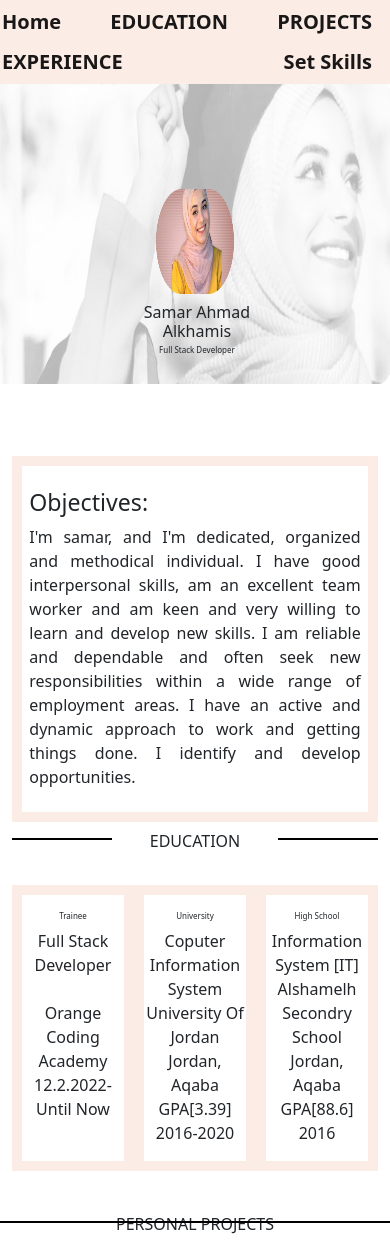
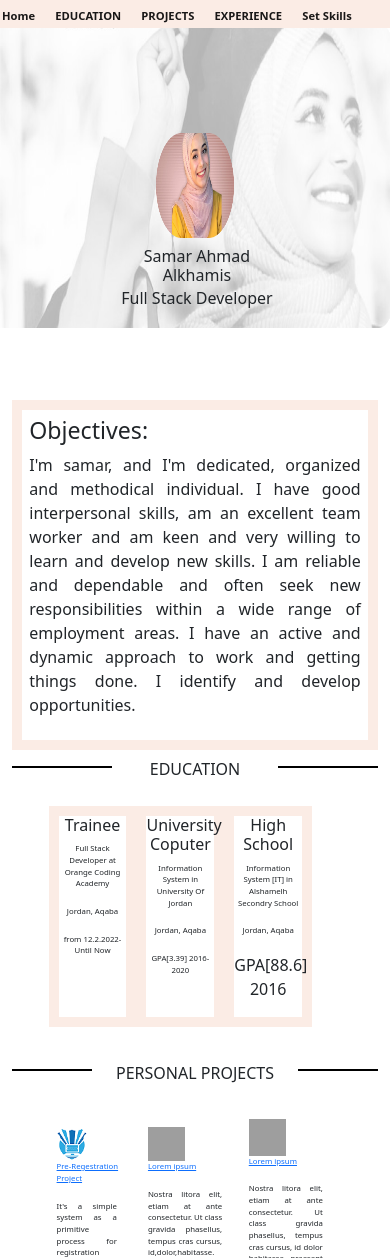
Before and after one commit to samaralkhamis/Projects, a PHP site: page /pre-reg/ in a window 390 px wide. Shown: the top 1258 px of the page. Run offline with PHP 8.4, Linux system fonts and the light colour scheme; grey boxes are pictures that could not be loaded.

Commit message:
portfolio

```diff
--- a/Protofile/Style.css
+++ b/Protofile/Style.css
@@ -1,7 +1,8 @@
-
+*{
+  box-sizing: border-box;
+}
 div {
     position: relative;
-
   }
 
 .center {
@@ -86,12 +87,7 @@ div {
 
 
 .s1{
- margin :12% auto;
-}
-
-.s2{
-  background-color: #FBECE5; color: black ;
-  text-decoration: underline;
+ margin :10% 10%;
 }
 
 
@@ -125,12 +121,21 @@ div {
 	width: 20%;
   text-align: justify;
 }
-
+.education-flex{
+  display:flex;
+  flex-direction: row;
+  align-content: space-around;
+  }
 
 
 
 /* Small devices */
-@media (max-width:400px) {
+@media (max-width:425px) {
+
+
+#dd a{
+  font-size: 0.7rem;
+}
   img {
 
      width:100%;
@@ -142,7 +147,7 @@ h1, p{
 }
 
 h4{
-  font-size: 0.5rem;
+  font-size: 1rem;
 }
 .heading1{
   text-align: center;
@@ -169,4 +174,51 @@ h4{
   right:0;
   top:30%;
 }
+#d1{
+
+  font-size:0.5rem;
 }
+
+.education-flex div p{
+  font-size: 0.5rem;
+}
+
+.heading2{
+  text-align: center;
+  position:relative ;
+  top:0px;
+}
+.heading2:before{
+  content:" ";
+  display:block;
+  width: 80px;
+  height: 2px;
+  background: #000;
+  position: absolute;
+  left:0;
+  top:30%;
+}
+
+.heading2::after{
+content:" ";
+display:block;
+width: 80px;
+height: 2px;
+background: #000;
+position: absolute;
+right:0;
+top:30%;
+}
+
+.flexx div img {
+width:40%;
+height: 15%;
+}
+.flexx a p {
+  font-size:0.5rem;
+}
+.s1 div div p{
+  font-size: 2vw;
+}
+
+}
--- a/index.html
+++ b/index.html
@@ -14,18 +14,17 @@
 </head>
 
 <body>
-    <header>
-        <div class="container-flied">
-            <nav class="navbar navbar-light" style="background-color:#FBECE5; padding:2px;">
+
+
+    <div  class="header-secondnav sticky-top">
+        <nav id="dd" class="navbar-expand-lg navbar-light " style="background-color:#FBECE5; padding:2px;">
             <a class="navbar-brand" href="./index.html"><b>Home</b></a>
             <a class="navbar-brand" href="#education"><b>EDUCATION</b></a>
             <a class="navbar-brand" href="#personal_project"><b>PROJECTS</b></a>
             <a class="navbar-brand" href="#EXPERENCE"><b>EXPERIENCE</b></a>
-                <a class="navbar-brand" href="./progress.html" ><b>Set Skills</b></a>
-
+            <a class="navbar-brand" href="./progress.html"><b>Set Skills</b></a>
         </nav>
     </div>
-
     <div>
         <img src="./Protofile/Img/pic.png" alt="pic" width="100%" height="500px">
         <img class="center" src="./Protofile/Img/pic1.png" alt="pic1">
@@ -36,10 +35,11 @@
     </header>
 
     <main>
-        <div id="d1" class="container">
-            <section style="border: 10px solid #FBECE5 ; padding:2% ; text-align: justify;">
-                <p>
+        <div  class="container">
+            <section  id="d1" style="border: 10px solid #FBECE5 ; padding:2% ; text-align: justify;">
                 <h3>Objectives: </h3>
+                <p >
+
                 I'm samar, and I'm dedicated, organized and methodical individual. I have good interpersonal skills, am
                 an
                 excellent team worker and am keen and very willing to learn and develop new skills. I am reliable and
@@ -50,43 +50,57 @@
 
             <h1 class="heading1" id="education">EDUCATION</h1>
             <section class="s1">
-                <div class="d-flex flex-row bd-highlight mb-3 d-flex justify-content-evenly">
-                    <div style="border: 10px solid #FBECE5; width:400px ; text-align: center;">
+                <div class="education-flex ">
+                    <div  style="border: 10px solid #FBECE5; width:30% ; text-align: center; ">
+                        <h4>Trainee</h4>
                         <p>
-                        <h4>Trainee</h4> Full Stack Developer <br><br> Orange Coding Academy <br> 12.2.2022-Until Now
-                        </p>
+                         Full Stack Developer at Orange Coding Academy </p> <p> Jordan, Aqaba</p>
+                         <p>from 12.2.2022-Until Now</p>
+
                     </div>
-                    <div style="border: 10px solid #FBECE5 ; width:400px ; text-align: center;">
+                    <div  style="border: 10px solid #FBECE5 ; width:30% ; text-align: center;">
+                        <h4>University Coputer</h4>
                         <p>
-                        <h4>University</h4> Coputer Information System <br> University Of Jordan <br> Jordan, Aqaba<br>
-                        GPA[3.39] <br> 2016-2020</p>
+                         Information System in  University Of Jordan </p><p> Jordan, Aqaba</p>
+                       <p> GPA[3.39]  2016-2020</p>
                     </div>
-                    <div style="border: 10px solid #FBECE5; width:400px; text-align: center;">
+                    <div style="border: 10px solid #FBECE5; width:30%; text-align: center;">
+                        <h4>High School</h4>
                         <p>
-                        <h4>High School</h4> Information System [IT]<br> Alshamelh Secondry School <br> Jordan, Aqaba
-                        <br>
-                        GPA[88.6] <br> 2016</p>
+                         Information System [IT] in Alshamelh Secondry School </p><p>Jordan, Aqaba</p>
+                        GPA[88.6] 2016</p>
                     </div>
                 </div>
             </section>
 
-            <h1 class="heading2" id="personal_project"> PERSONAL PROJECTS</h1>
+            <h1 class="heading2 " id="personal_project"> PERSONAL PROJECTS</h1>
             <section class="s1">
-                <div class="d-flex flex-row bd-highlight mb-3 d-flex justify-content-evenly">
-                    <a href="../Protofile/web-V3/home.html" style="text-align: center ;">
-                        <img src="./Img/home.png" width="200px" ; height="200px"><br>
-                        <br> <span class="s2"> University Project <br> [ Html , CSS , PHP ] <br> June.2020</span>
-                    </a>
-                    <a href="" style="text-align: center;">
-                        <img src="http://assets.stickpng.com/images/58480e35cef1014c0b5e4920.png" width="200px" ;
-                            height="200px"><br>
-                        <br> <span class="s2"> Traniee Project <br> Laravel <br> Sep.2021</span>
-                    </a>
-                    <a href="" style="text-align: center;">
+                <div class= "d-flex flex-row flexx " >
+                    <div class="p-2" >
+                        <a href="./Protofile/web-V3/home.html" style="text-align: justify ;">
+                            <img src="./Protofile/Img/home.png" width="40%" ; height="40%">
+                             <p class="s2"> Pre-Regestration Project</p> </a>
+                        <p style="text-align: justify; width:80%;"> It's a simple system as a primitive process for
+                            registration which helps the student before the actual registration in university plan.
+                            [ Html , CSS , PHP ] June.2020</p> </div>
+                    <div class="p-2">
+                        <a href="" style="text-align:justify;">
+                            <img src="http://assets.stickpng.com/images/58480e35cef1014c0b5e4920.png" width="40%";
+                                height="40%">
+                         <p class="s2" > Lorem ipsum </p></a>
+                        <p style="text-align: justify; width: 80%;"> Nostra litora elit, etiam at ante consectetur. Ut
+                            class gravida phasellus, tempus cras cursus, id,dolor,habitasse. praesent maecenas porta.
+                            Volutpat sed mattis, placerat sollicitudin [ Laravel] June.2021</p>
+                        </div>
+                        <div >
+                        <a href="" style="text-align: justify;">
                             <img src="https://upload.wikimedia.org/wikipedia/commons/thumb/d/d7/Android_robot.svg/1745px-Android_robot.svg.png"
-                            width="200px" ; height="200px"><br>
-                        <br> <span class="s2"> Academy Project <br> Android <br> Feb.2022</span>
-                    </a>
+                                width="40%" ; height="40%">
+                            <p class="s2"> Lorem ipsum </p></a>
+                        <p style="text-align: justify; width: 80%;"> Nostra litora elit, etiam at ante consectetur. Ut
+                            class gravida phasellus, tempus cras cursus, id dolor habitasse praesent maecenas porta.
+                            Volutpat sed mattis, placerat sollicitudin[ Android ] Feb.2022</p>
+                    </div>
                 </div>
             </section>
 
@@ -95,13 +109,15 @@
             <section class="s1">
                 <div class="d-flex flex-row bd-highlight mb-3 d-flex justify-content-evenly s1">
                     <div style="border: 10px solid #FBECE5; width:400px ; text-align: center;">
+                        <h4>Trainee</h4>
                          <p>
-                        <h4>Trainee</h4> Full Stack Developer <br><br> Orange Coding Academy <br> 12.2.2022-Until Now
+                         Full Stack Developer <p>Orange Coding Academy</p> <p> 12.2.2022-Until Now
                         </p>
                     </div>
                     <div style="border: 10px solid #FBECE5 ; width:400px ; text-align: center;">
+                        <h4>Aqaba Special Econmic Zone Authority</h4>
                           <p>
-                        <h4>Aqaba Special Econmic Zone Authority</h4>Jordan, Aqaba <br> [June.2019 - Sep.2019 ]<br></p>
+                      Jordan, Aqaba </p><p>[June.2019 - Sep.2019 ]</p>
                     </div>
                 </div>
             </section>
```
Also changed, not shown: progress.html (+8 -5 lines), Protofile/Img/pii.png (added), Protofile/Img/pii1.png (added), Readme.md (added). Lines whose indentation alone changed are shown as unchanged.
